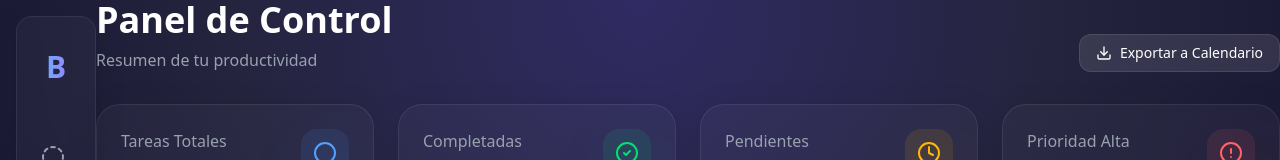
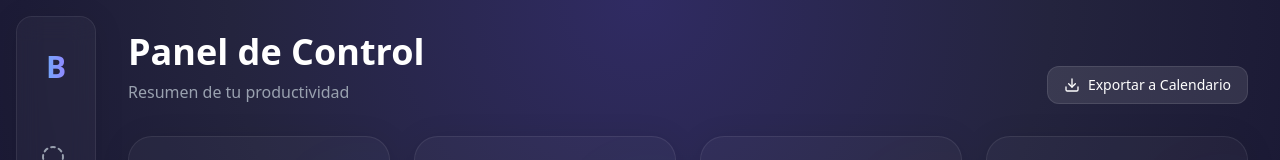
Before and after one commit to marcosromanv00/portfolio-task-manager, a Next.js app: page /dashboard in a window 1280 px wide. Shown: the top 160 px of the page. Built offline with nearby package versions, Linux system fonts and the light colour scheme; no server answers; the database is empty.

Commit message:
style(Dashboard): add padding and consistent flex gap sizing to container

```diff
--- a/src/app/dashboard/page.tsx
+++ b/src/app/dashboard/page.tsx
@@ -18,8 +18,8 @@ export default function DashboardPage() {
   ).length;
 
   return (
-    <div className="max-w-7xl mx-auto space-y-8">
-      <header className="flex flex-col md:flex-row md:items-end justify-between gap-4">
+    <div className="flex-1 w-full max-w-7xl mx-auto flex flex-col px-4 py-6 md:p-8 gap-6 md:gap-8 overflow-y-auto text-slate-100 scrollbar-hide">
+      <header className="flex flex-col md:flex-row md:items-end justify-between gap-4 shrink-0">
         <div>
           <h1 className="text-4xl font-bold text-white mb-2">
             Panel de Control
```
